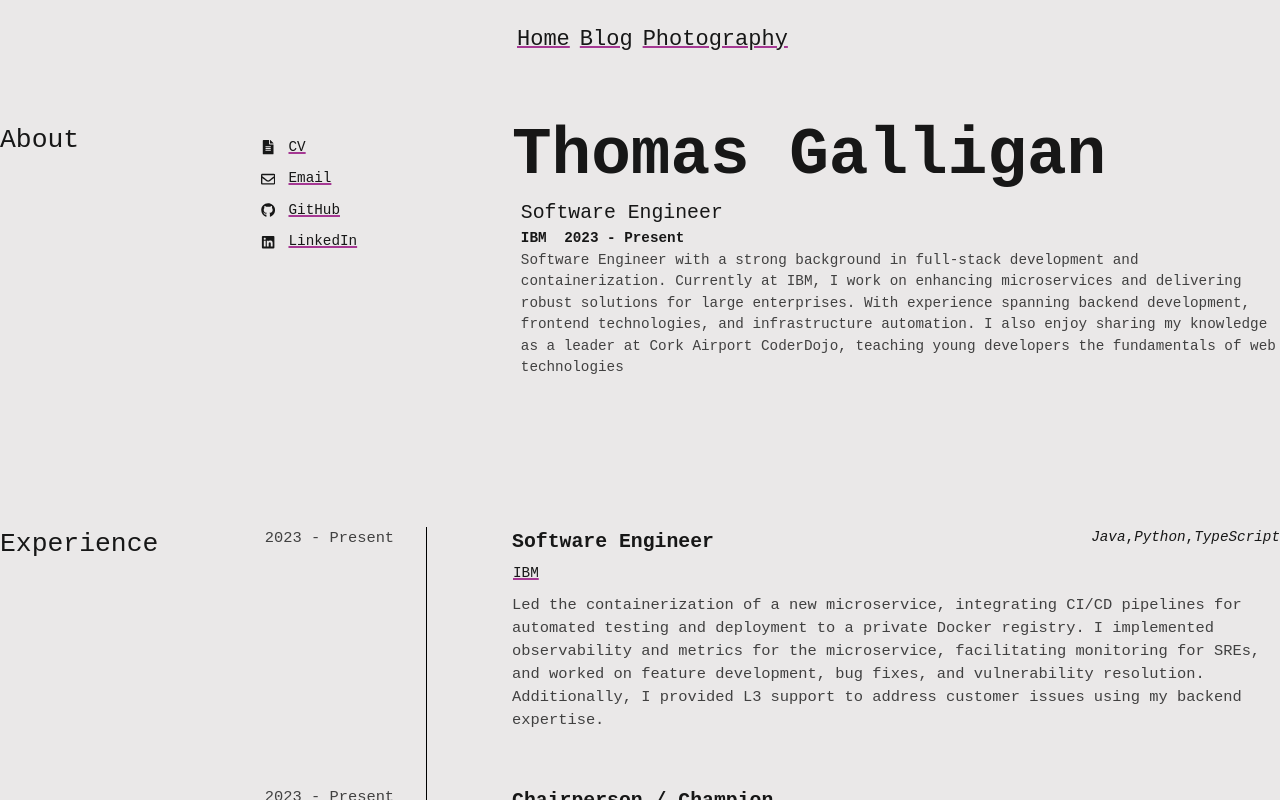
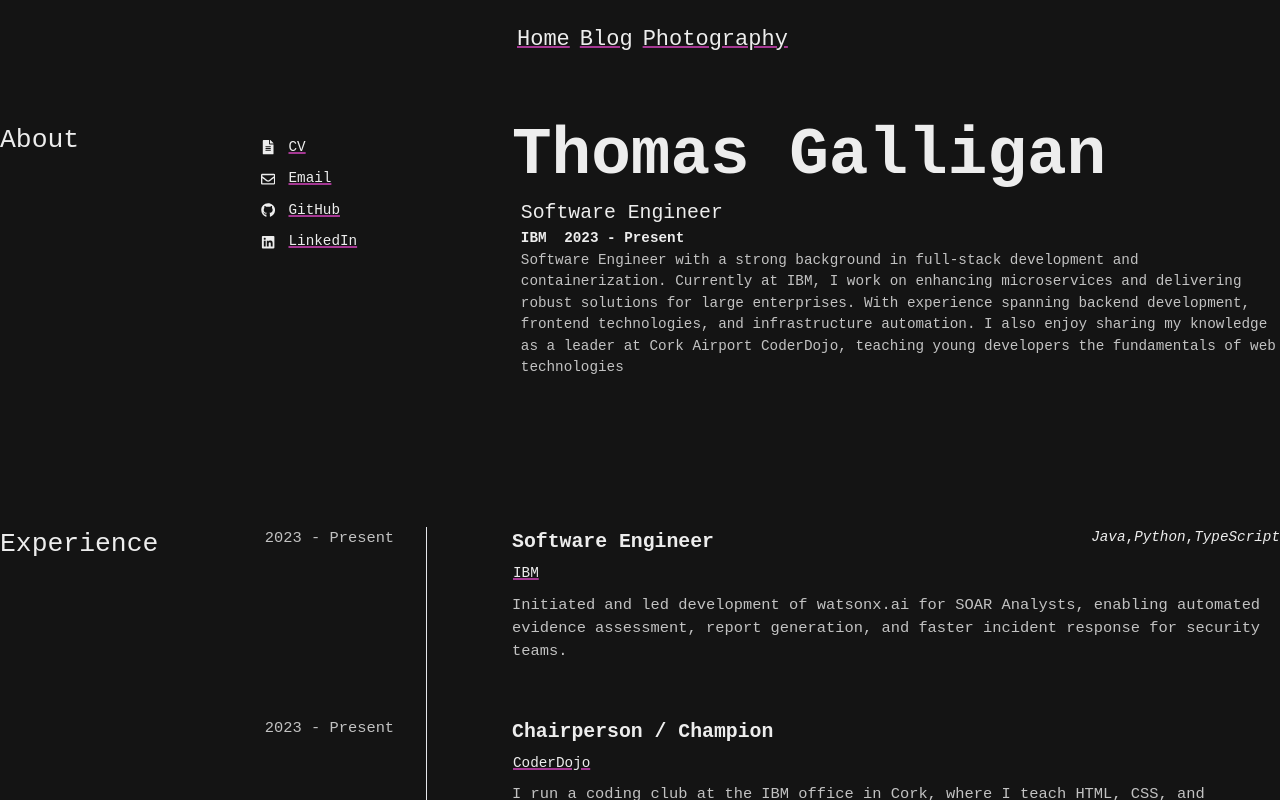
Before and after one commit to gal/galligan.dev, a Next.js app: page / in a window 1280 px wide. Shown: the top 800 px of the page. Built offline with nearby package versions, Linux system fonts and the light colour scheme.

Commit message:
update experience, switch to dark, update cv

```diff
--- a/app/globals.css
+++ b/app/globals.css
@@ -1,6 +1,8 @@
 @tailwind base;
 @tailwind components;
 @tailwind utilities;
+
+/* @custom-variant dark (&:where(.dark, .dark *)); */
 
 :root {
   font-size: 110%; /* relative to user's preference */
@@ -10,13 +12,13 @@
   --primary: #a53893;
 }
 
-@media (prefers-color-scheme: light) {
+/* @media (prefers-color-scheme: light) {
   :root {
     --background: #eae8e8;
     --foreground: #171717;
     --light: #171717cc;
   }
-}
+} */
 
 header {
   background-color: var(--background);
--- a/app/page.tsx
+++ b/app/page.tsx
@@ -67,7 +67,7 @@
       years: "2023 - Present",
       stack: ["Java", "Python", "TypeScript"],
       url: "https://ibm.com",
-      text: "Led the containerization of a new microservice, integrating CI/CD pipelines for automated testing and deployment to a private Docker registry. I implemented observability and metrics for the microservice, facilitating monitoring for SREs, and worked on feature development, bug fixes, and vulnerability resolution. Additionally, I provided L3 support to address customer issues using my backend expertise.",
+      text: "Initiated and led development of watsonx.ai for SOAR Analysts, enabling automated evidence assessment, report generation, and faster incident response for security teams.",
     },
     {
       role: "Chairperson / Champion",
--- a/components/main/ExperienceSection.tsx
+++ b/components/main/ExperienceSection.tsx
@@ -19,7 +19,7 @@
         {props.experience.map((exp, i) => (
           <div key={`exp-${exp.text}`} className="grid md:grid-cols-4">
             <div className="md:col-span-1 md:grid md:grid-cols-3">
-              <div className="md:px-2 light col-span-2 text-sm md:border-solid md:border-r border-black dark:border-white">
+              <div className="md:px-2 light col-span-2 text-sm md:border-solid md:border-r border-text">
                 {exp.years}
               </div>
               <div></div>
```
Also changed, not shown: 2 other files (tests, documents, lock files or other folders).
